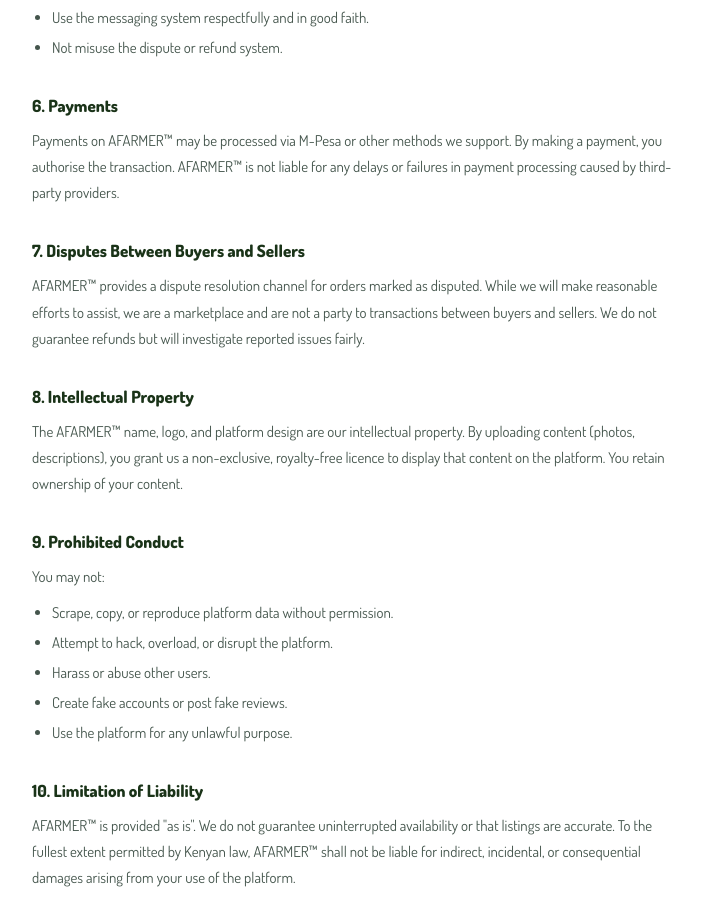
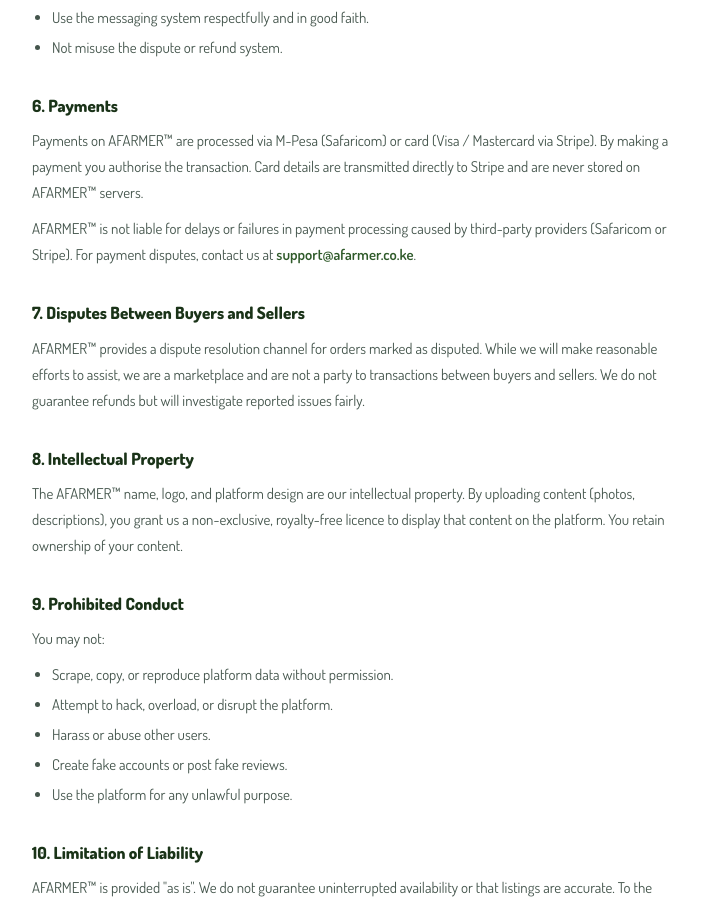
Before and after one commit to DerQh/omindi, a React (Vite) app: page /terms in a window 1280 px wide. Shown: the part 1300-2206 px from the top of the page, without its empty margins (280-982 px from the left). Built offline with nearby package versions, Linux system fonts and the light colour scheme; no server answers.

Commit message:
feat: add Stripe card payments, update privacy & terms for Stripe/M-Pesa

```diff
--- a/src/components/web/PrivacyPolicy.jsx
+++ b/src/components/web/PrivacyPolicy.jsx
@@ -64,7 +64,8 @@
               <P>We do not sell your personal data. We share data only with:</P>
               <List>
                 <li><strong>Supabase:</strong> our database and authentication provider (servers located in the EU).</li>
-                <li><strong>Safaricom / M-Pesa:</strong> for payment processing — only transaction-relevant data.</li>
+                <li><strong>Safaricom / M-Pesa:</strong> for M-Pesa payment processing — only transaction-relevant data (phone number and amount).</li>
+                <li><strong>Stripe:</strong> for card payment processing — card details go directly to Stripe and never pass through our servers. See <a href="https://stripe.com/privacy" target="_blank" rel="noreferrer">Stripe's Privacy Policy</a>.</li>
                 <li><strong>Google:</strong> for analytics (anonymised usage data).</li>
                 <li><strong>Law enforcement</strong> when required by a valid legal order.</li>
               </List>
--- a/src/components/web/TermsOfService.jsx
+++ b/src/components/web/TermsOfService.jsx
@@ -101,10 +101,16 @@
             <Section>
               <SectionTitle>6. Payments</SectionTitle>
               <P>
-                Payments on AFARMER™ may be processed via M-Pesa or other methods
-                we support. By making a payment, you authorise the transaction.
-                AFARMER™ is not liable for any delays or failures in payment
-                processing caused by third-party providers.
+                Payments on AFARMER™ are processed via M-Pesa (Safaricom) or
+                card (Visa / Mastercard via Stripe). By making a payment you
+                authorise the transaction. Card details are transmitted directly
+                to Stripe and are never stored on AFARMER™ servers.
+              </P>
+              <P>
+                AFARMER™ is not liable for delays or failures in payment
+                processing caused by third-party providers (Safaricom or Stripe).
+                For payment disputes, contact us at{" "}
+                <a href="mailto:support@afarmer.co.ke">support@afarmer.co.ke</a>.
               </P>
             </Section>
 
```
